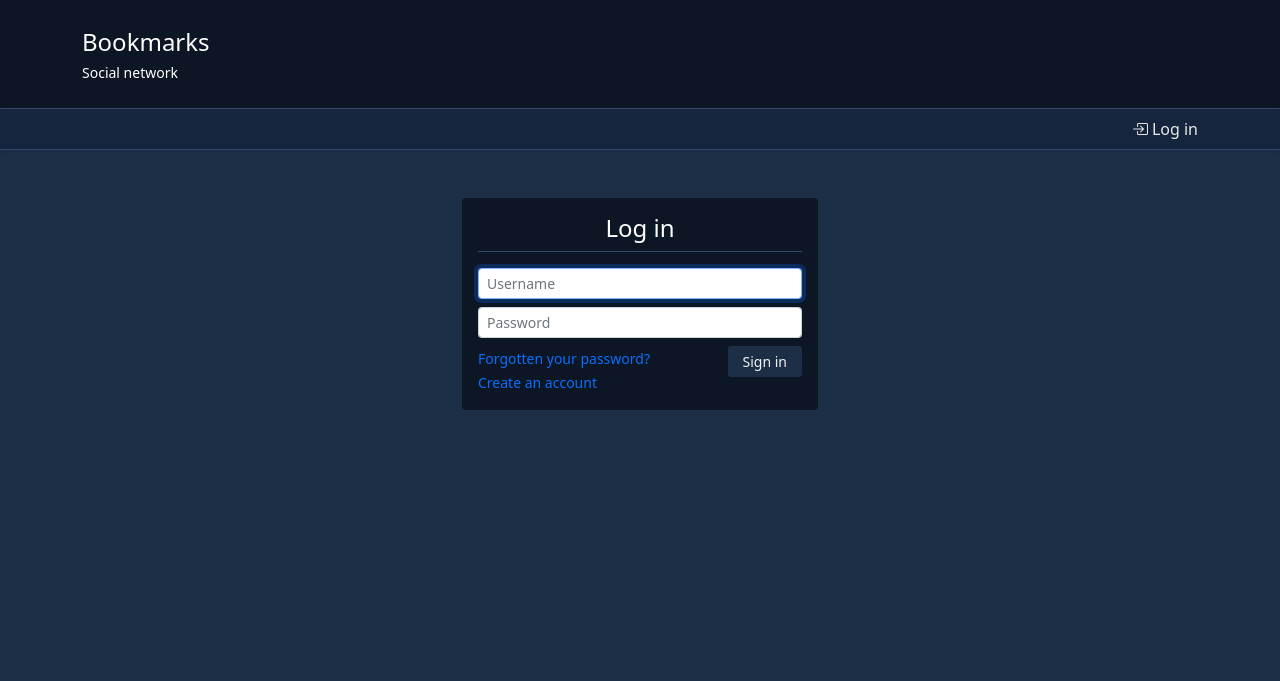
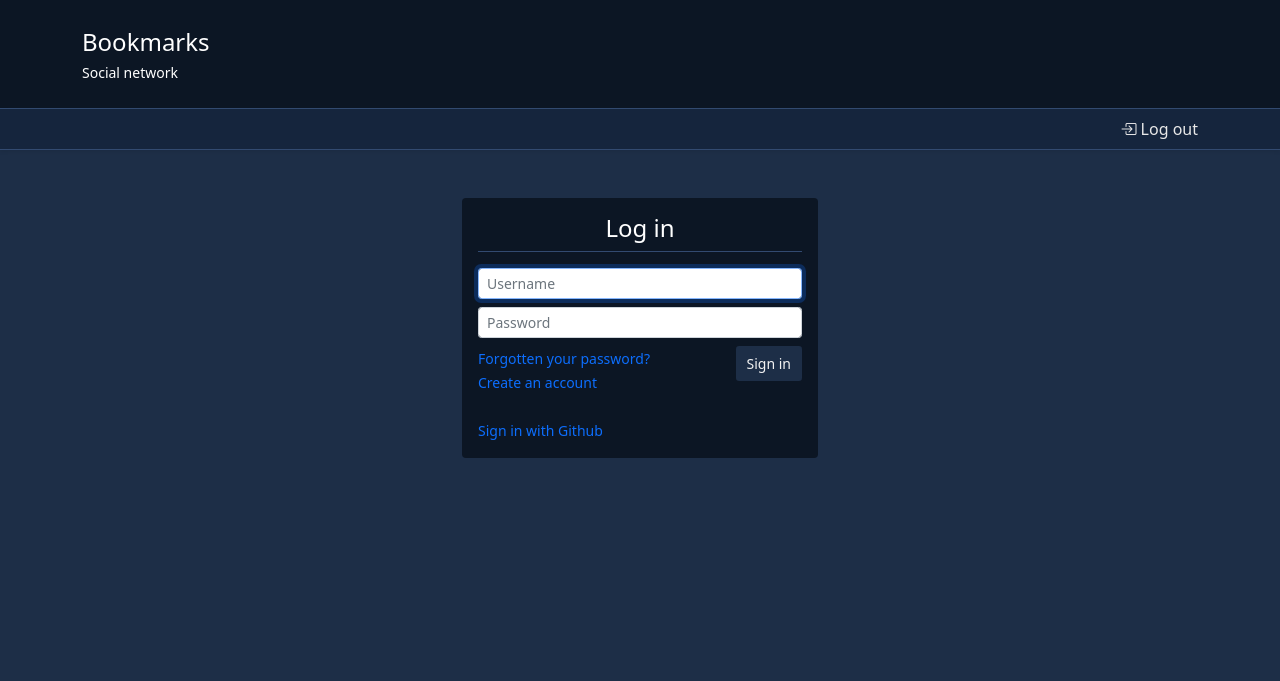
Before and after one commit to BorisPlaton/book_social_network, a Django app: page /account/login/ in a window 1280 px wide. Shown: the top 681 px of the page. Run offline with Django 4.2, Linux system fonts and the light colour scheme; parts of the project's set-up code (start-up, migrations or seed data) failed here and were passed over.

Commit message:
Authentication with Github OAuth

```diff
--- a/book_social_network/account/templates/account/base.html
+++ b/book_social_network/account/templates/account/base.html
@@ -10,6 +10,7 @@
             <!--        </div>-->
 
             <div class="col">
+                {% include 'includes/alert.html' %}
                 <div class="p-3 bg-deepblue rounded">
                     {% block page_content %}
 
--- a/book_social_network/account/templates/account/edit_profile.html
+++ b/book_social_network/account/templates/account/edit_profile.html
@@ -32,7 +32,7 @@
         </div>
 
         <div class="col-12">
-            <div class="border-greyblue-top d-flex justify-content-end pt-3">
+            <div class="border-greyblue-top pt-3">
                 <button type="submit" class="btn-darkblue shadow-sm">Save</button>
             </div>
         </div>
--- a/book_social_network/account/templates/account/registration/login.html
+++ b/book_social_network/account/templates/account/registration/login.html
@@ -27,16 +27,22 @@
                 <a href="{% url 'account:registration' %}">
                     <small>Create an account</small>
                 </a>
+                <br>
+                <br>
+                <a href="{% url 'social:begin' 'github' %}">
+                    <small>Sign in with Github</small>
+                </a>
             </div>
 
             <div class="col">
                 <div class="d-flex justify-content-end">
-                    <button type="submit" class="btn-darkblue">Sign in</button>
+                    <button type="submit" class="btn-darkblue-sm">Sign in</button>
                 </div>
             </div>
 
         </div>
 
     </form>
+
 </div>
 {% endblock %}
--- a/book_social_network/account/templates/account/registration/password_change_form.html
+++ b/book_social_network/account/templates/account/registration/password_change_form.html
@@ -18,7 +18,7 @@
 
         <div class="col">
             <div class="d-flex justify-content-center">
-                <button type="submit" class="btn-darkblue">Sign in</button>
+                <button type="submit" class="btn-darkblue">Change</button>
             </div>
         </div>
 
--- a/book_social_network/account/templatetags/account_tags.py
+++ b/book_social_network/account/templatetags/account_tags.py
@@ -1,5 +1,4 @@
 from django import template
-from django.urls import reverse
 
 
 register = template.Library()
@@ -20,9 +19,3 @@ def text_input(field, **kwargs):
 
     field.field.widget.attrs.update(attrs)
     return {'field': field}
-
-
-@register.simple_tag
-def current_section(current_url: str, url_name: str) -> str | None:
-    if reverse(url_name) == current_url:
-        return 'link-primary'
--- a/book_social_network/account/views.py
+++ b/book_social_network/account/views.py
@@ -16,6 +16,7 @@ def edit_profile(request):
         if profile_form.is_valid() and user_form.is_valid():
             profile_form.save()
             user_form.save()
+            messages.success(request, "Changes were saved")
             return redirect('account:edit_profile')
 
     return render(request, 'account/edit_profile.html', {'profile_form': profile_form, 'user_form': user_form})
--- a/book_social_network/config/urls.py
+++ b/book_social_network/config/urls.py
@@ -1,5 +1,5 @@
 from django.contrib import admin
-from django.urls import path, include
+from django.urls import path, include, re_path
 from django.conf import settings
 from django.conf.urls.static import static
 
@@ -7,6 +7,7 @@ from django.conf.urls.static import static
 urlpatterns = [
     path('admin/', admin.site.urls),
     path('account/', include('account.urls')),
+    re_path('', include('social_django.urls', namespace='social'))
 ]
 
 if settings.DEBUG:
--- a/book_social_network/static/book_social_network/css/style.css
+++ b/book_social_network/static/book_social_network/css/style.css
@@ -6,10 +6,27 @@
   border: 0;
   font-size: 14px;
   border-radius: .2rem;
-  padding: 5px 15px;
+  padding: 7px 11px;
+  padding: 9px 12px;
 }
 
 .btn-darkblue:hover {
+  background-color: #33517d;
+  color: white;
+}
+
+.btn-darkblue-sm {
+  background-color: #1d2e47;
+  color: #f2f2f2;
+  -webkit-transition: all 0.1s ease-in-out;
+  transition: all 0.1s ease-in-out;
+  border: 0;
+  font-size: 14px;
+  border-radius: .2rem;
+  padding: 7px 11px;
+}
+
+.btn-darkblue-sm:hover {
   background-color: #33517d;
   color: white;
 }
--- a/book_social_network/static/book_social_network/scss/_mixins.scss
+++ b/book_social_network/static/book_social_network/scss/_mixins.scss
@@ -52,18 +52,33 @@
 
 }
 
+@mixin abs_button($name, $background_color, $text_color){
+    background-color: $background_color;
+    color: $text_color;
+    transition: all 0.1s ease-in-out;
+    border: 0;
+    font-size: 14px;
+    border-radius: .2rem;
+    padding: 7px 11px;
+}
+
 @mixin custom_button($name, $button) {
     $background_color: map-get($button, "background");
     $text_color: map-get($button, "text_color");
 
     .btn-#{$name} {
-        background-color: $background_color;
-        color: $text_color;
-        transition: all 0.1s ease-in-out;
-        border: 0;
-        font-size: 14px;
-        border-radius: .2rem;
-        padding: 5px 15px;
+        @include abs_button($name, $background_color, $text_color);
+
+        padding: 9px 12px;
+
+        &:hover {
+            background-color: lighten($background_color, 15);
+            color: lighten($text_color, 10)
+        }
+    }
+
+    .btn-#{$name}-sm {
+        @include abs_button($name, $background_color, $text_color);
 
         &:hover {
             background-color: lighten($background_color, 15);
--- a/book_social_network/static/book_social_network/scss/style.scss
+++ b/book_social_network/static/book_social_network/scss/style.scss
@@ -50,3 +50,13 @@ a {
 .blue-line {
     border-bottom: 1px solid $greyblue;
 }
+
+.dropdown-menu-link {
+    padding: 4px 5px;
+    transition: all 0.1s ease-in-out;
+
+    &:hover{
+        background-color: darken($greyblue, 5);
+        color: lighten($snow, 25%);
+    }
+}
--- a/book_social_network/templates/includes/navbar.html
+++ b/book_social_network/templates/includes/navbar.html
@@ -1,26 +1,48 @@
-{% load account_tags %}
-<!-- visible part -->
+<!-- Visible part -->
 <div class="d-lg-block d-none py-2 shadow-sm border-greyblue-bottom border-greyblue-top bg-indigo">
     <div class="container">
 
-        <div class="row">
+        <div class="row align-items-center">
             {% if user.is_authenticated %}
             <div class="col-auto">
-                <a href="{% url 'account:dashboard' %}" class="{% current_section request.path 'account:dashboard' %}">My dashboard</a>
+                <a href="{% url 'account:dashboard' %}">My dashboard</a>
             </div>
             <div class="col-auto"><a href="">Images</a></div>
             <div class="col-auto"><a href="">People</a></div>
             {% endif %}
             <div class="col">
-                <div class="row justify-content-end">
+                <div class="row justify-content-end align-items-center">
                     {% if user.is_authenticated %}
                     <div class="col-auto">
-                        <span class="text-lightgrey"><i class="bi bi-person-circle me-1"></i>{{ user.username }}</span>
+
+                        <!--Dropdown user menu-->
+                        <div class="dropdown">
+                            <a class="btn btn-deepblue shadow-sm dropdown-toggle" role="button" id="dropdownMenuLink" data-bs-toggle="dropdown" aria-expanded="false">
+                                <span class="text-lightgrey"><i class="bi bi-person-circle me-1"></i>{{ user.username }}</span>
+                            </a>
+                            <ul class="dropdown-menu bg-deepblue border-greyblue text-snow shadow" aria-labelledby="dropdownMenuLink">
+                                <a href="{% url 'account:edit_profile' %}">
+                                    <li class="dropdown-menu-link">
+                                        <small><i class="bi bi-pencil-square me-1"></i>Edit profile</small>
+                                    </li>
+                                </a>
+                                <a href="{% url 'account:change_password' %}">
+                                    <li class="dropdown-menu-link">
+                                        <small><i class="bi bi-key me-1"></i>Change password</small>
+                                    </li>
+                                </a>
+                              <a href="{% url 'account:logout' %}">
+                                  <li class="dropdown-menu-link">
+                                      <small><i class="bi bi-box-arrow-in-right me-1"></i>Log out</small>
+                                    </li>
+                                </a>
+                            </ul>
+                        </div>
+
                     </div>
-                    <div class="col-auto"><a href="{% url 'account:logout' %}"><i class="bi bi-box-arrow-left me-1"></i>Log out</a></div>
                     {% else %}
                     <div class="col-auto">
-                        <a href="{% url 'account:login' %}"><i class="bi bi-box-arrow-in-right me-1"></i>Log in</a>
+                        <a href="{% url 'account:login' %}"><i class="bi bi-box-arrow-in-right me-1"></i>Log out</a>
                     </div>
                     {% endif %}
                 </div>
@@ -30,7 +52,7 @@
     </div>
 </div>
 
-<!-- collapse part -->
+<!-- Collapse part -->
 <div class="py-2 d-lg-none d-block border-greyblue-bottom border-greyblue-top bg-indigo">
     <div class="container">
         <button class="btn-deepblue shadow-sm " type="button" data-bs-toggle="collapse" data-bs-target="#collapseNavbar">
@@ -46,9 +68,15 @@
             <div class="py-2 shadow-sm">
                 <div class="row row-cols-1">
                     {% if user.is_authenticated %}
-                    <div class="col"><a href=""><i class="bi bi-person-circle me-1"></i>My profile</a></div>
                     <div class="col">
-                        <a href="{% url 'account:dashboard' %}" class="{% current_section request.path 'account:dashboard' %}"><i class="bi bi-view-stacked me-1"></i>My Dashboard</a>
+                        <span class="text-snow"><i class="bi bi-person-circle me-1"></i>{{ user.username }}</span>
+                        <ul class="m-0">
+                            <li><a href=""><i class="bi bi-pencil-square me-1"></i>Edit profile</a></li>
+                            <li><a href=""><i class="bi bi-key me-1"></i>Change password</a></li>
+                        </ul>
+                    </div>
+                    <div class="col">
+                        <a href="{% url 'account:dashboard' %}"><i class="bi bi-view-stacked me-1"></i>My Dashboard</a>
                     </div>
                     <div class="col"><a href=""><i class="bi bi-image me-1"></i>Images</a></div>
                     <div class="col"><a href=""><i class="bi bi-people-fill me-1"></i>People</a></div>
```
Also changed, not shown: other parts of book_social_network/static/book_social_network/css/style.css (+65 -3 lines), book_social_network/account/authentication.py (added, +18 -0 lines), book_social_network/config/DOTENV_EXAMPLE.txt (+11 -0 lines), book_social_network/config/settings.py (+16 -3 lines), requirements.txt (+19 -0 lines), setup.cfg (added, +9 -0 lines), 1 other file.
